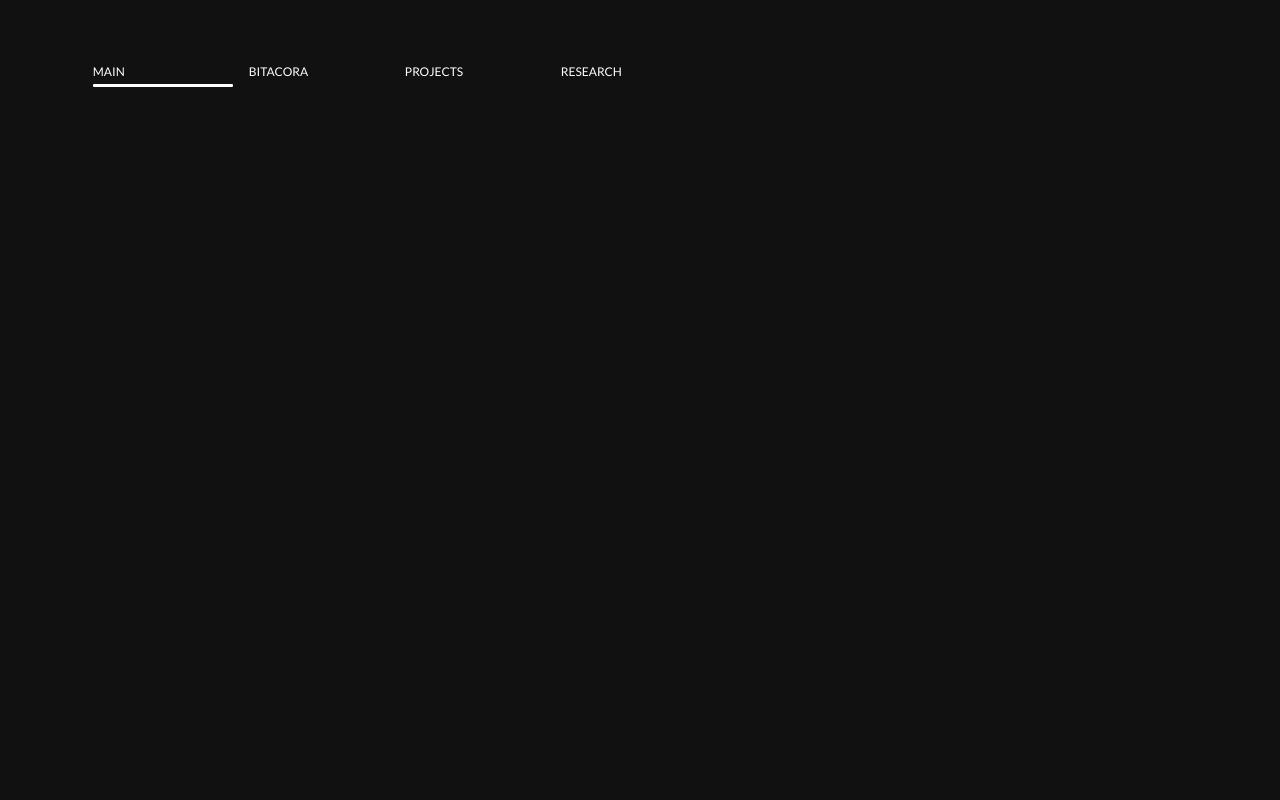
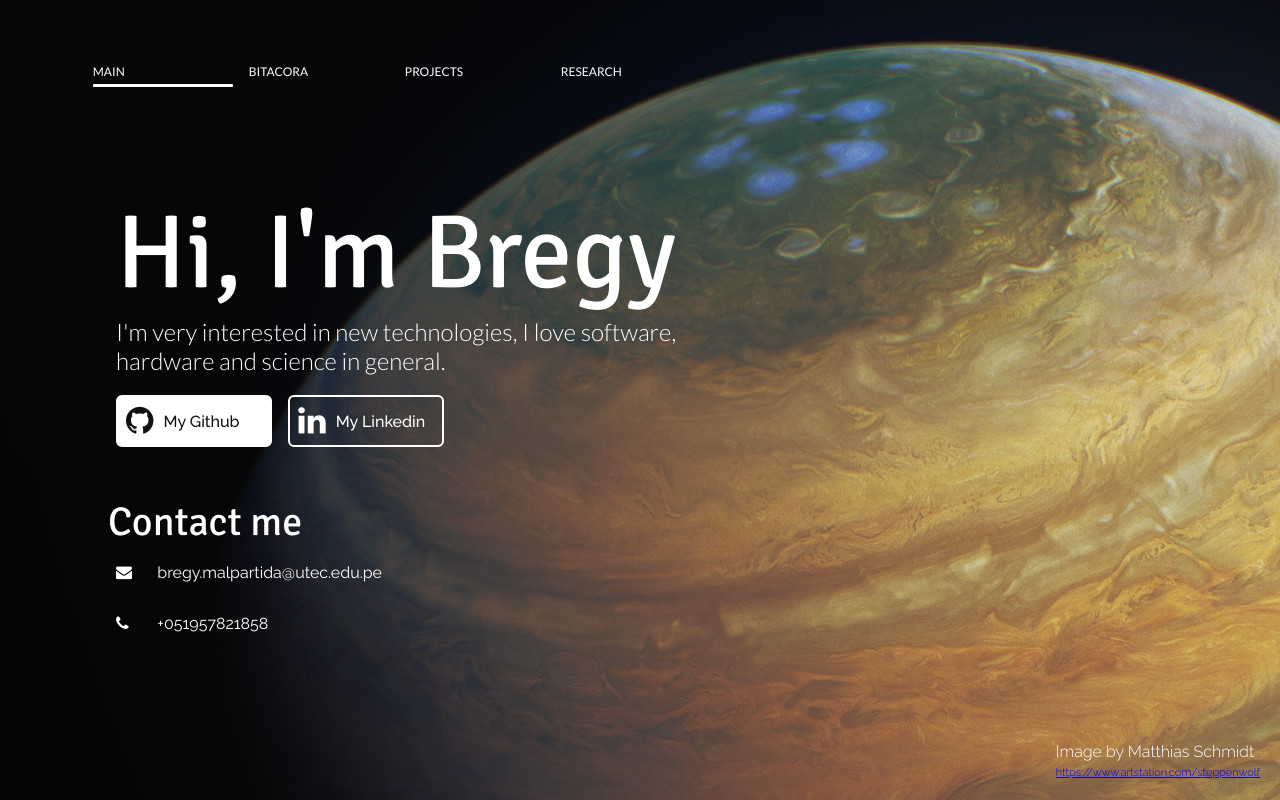
Before and after one commit to bregydoc/bregyme, a React (Create React App) app: page / in a window 1280 px wide. Built offline with nearby package versions, Linux system fonts and the light colour scheme.

Commit message:
Finished v0.1 of my personal site

```diff
--- a/package.json
+++ b/package.json
@@ -3,6 +3,8 @@
   "version": "0.1.0",
   "private": true,
   "dependencies": {
+    "aphrodite": "^2.2.0",
+    "font-awesome": "^4.7.0",
     "react": "^16.3.2",
     "react-dom": "^16.3.2",
     "react-flexbox-grid": "^2.1.0",
--- a/src/components/App.js
+++ b/src/components/App.js
@@ -1,7 +1,36 @@
 import React, { Component } from "react";
+import styled from "styled-components";
 
 import Background from "./Background";
 import Toolbar from "./Toolbar";
+import ImBregy from "./ImBregy";
+import ContactMe from "./ContactMe";
+
+const CopyWrap = styled.div`
+	color: white;
+	position: absolute;
+	bottom: 20px;
+	right: 20px;
+	font-family: "Raleway", sans-serif;
+	font-weight: 300;
+	@media only screen and (max-width: 700px) {
+		display: none;
+	}
+`;
+
+const CopyR = props => {
+	return (
+		<CopyWrap>
+			Image by Matthias Schmidt<br />
+			<a
+				style={{ fontSize: "11px" }}
+				href={"https://www.artstation.com/steppenwolf"}
+			>
+				https://www.artstation.com/steppenwolf
+			</a>
+		</CopyWrap>
+	);
+};
 
 class App extends Component {
 	render() {
@@ -9,7 +38,10 @@ class App extends Component {
 			<div>
 				<Background>
 					<Toolbar />
+					<ImBregy />
+					<ContactMe />
 				</Background>
+				<CopyR />
 			</div>
 		);
 	}
--- a/src/components/Background.js
+++ b/src/components/Background.js
@@ -1,7 +1,10 @@
 import styled from "styled-components";
+import planet from "../images/planet.jpg";
 
 export default styled.div`
 	background-color: #111111;
 	width: auto;
-	height: 100vh;
+	height: 100%;
+	min-height: 100vh;
+	background-image: url(${planet});
 `;
--- /dev/null
+++ b/src/components/ContactMe.js
@@ -0,0 +1,57 @@
+import React, { Component } from "react";
+import styled from "styled-components";
+import { Grid, Row, Col } from "react-flexbox-grid";
+
+import "font-awesome/css/font-awesome.min.css";
+
+const ContactWrap = styled.div`
+	color: white;
+	font-family: "Raleway", sans-serif;
+	margin-left: 100px;
+	max-width: 40%;
+	@media only screen and (max-width: 600px) {
+		margin-left: 0px;
+		max-width: 100%;
+	}
+
+	margin-top: 50px;
+`;
+
+const ContactTitle = styled.div`
+	font-family: "Signika", sans-serif;
+	font-size: 40px;
+`;
+
+class ContactMe extends Component {
+	render() {
+		return (
+			<ContactWrap>
+				<Grid fluid>
+					<Row>
+						<Col>
+							<ContactTitle>Contact me</ContactTitle>
+						</Col>
+					</Row>
+					<Row middle="xs">
+						<Col lg={1} sm={1} xs={1}>
+							<i className="fa fa-envelope" />
+						</Col>
+						<Col lg={11} sm={11} xs={10}>
+							<p>bregy.malpartida@utec.edu.pe</p>
+						</Col>
+					</Row>
+					<Row middle="xs">
+						<Col lg={1} sm={1} xs={1}>
+							<i className="fa fa-phone" />
+						</Col>
+						<Col lg={11} sm={11} xs={10}>
+							<p>+051957821858</p>
+						</Col>
+					</Row>
+				</Grid>
+			</ContactWrap>
+		);
+	}
+}
+
+export default ContactMe;
--- /dev/null
+++ b/src/components/GButton.js
@@ -0,0 +1,73 @@
+import React, { Component } from "react";
+import styled from "styled-components";
+
+import "font-awesome/css/font-awesome.min.css";
+
+const WrapButton = styled.div`
+	border: solid 2px white;
+	padding: 8px;
+	border-radius: 6px;
+	background-color: white;
+	transition: 0.3s;
+	max-width: 150px;
+	:hover {
+		cursor: pointer;
+		box-shadow: 4px 4px #4f6dc6;
+		transform: translate(-4px, -4px);
+	}
+	:active {
+		transform: translate(0px, 0px);
+		box-shadow: 0 0 #4f6dc6;
+	}
+`;
+
+const ButtonContainer = styled.div`
+	text-align: center;
+	vertical-align: middle;
+	align-items: center;
+	color: white;
+	display: flex;
+	background-color: white;
+	color: #111111;
+	-webkit-user-select: none; /* Safari */
+	-moz-user-select: none; /* Firefox */
+	-ms-user-select: none; /* IE10+/Edge */
+	user-select: none; /* Standard */
+	:hover {
+		cursor: pointer;
+	}
+	font-family: "Raleway", sans-serif;
+	font-weight: 500;
+`;
+
+class GButton extends Component {
+	state = {};
+
+	constructor(props) {
+		super(props);
+		this.props = props;
+		this.state = {
+			type: this.props.type
+		};
+	}
+
+	render() {
+		return (
+			<WrapButton
+				onClick={() => {
+					window.location.href = "https://github.com/bregydoc";
+				}}
+			>
+				<ButtonContainer>
+					<i
+						className="fa fa-github fa-2x"
+						style={{ marginRight: "10px" }}
+					/>
+					My Github
+				</ButtonContainer>
+			</WrapButton>
+		);
+	}
+}
+
+export default GButton;
--- /dev/null
+++ b/src/components/ImBregy.js
@@ -0,0 +1,97 @@
+import React, { Component } from "react";
+import styled from "styled-components";
+import { Grid, Row, Col } from "react-flexbox-grid";
+import GButton from "./GButton";
+import LButton from "./LButton";
+import { StyleSheet, css } from "aphrodite";
+import RButton from "./RButton";
+
+const styles = StyleSheet.create({
+	buttons: {
+		marginTop: "20px",
+		width: "30%",
+		"@media only screen and (max-width: 600px)": {
+			width: "100%"
+		},
+		"@media only screen and (max-width: 850px)": {
+			width: "100%"
+		}
+	}
+});
+
+const Greeting = styled.div`
+	font-family: "Signika", sans-serif;
+	font-size: 13vh;
+	color: white;
+`;
+
+const Description = styled.div`
+	font-family: "Lato", sans-serif;
+	font-weight: 300;
+	font-size: 3vh;
+	color: white;
+`;
+
+const Wrap = styled.div`
+	padding-left: 100px;
+	padding-top: 8%;
+	@media only screen and (max-width: 600px) {
+		padding-left: 0px;
+	}
+`;
+
+class ImBregy extends Component {
+	state = {
+		width: window.innerWidth
+	};
+
+	componentWillMount() {
+		window.addEventListener("resize", this.handleWindowSizeChange);
+	}
+
+	componentWillUnmount() {
+		window.removeEventListener("resize", this.handleWindowSizeChange);
+	}
+
+	handleWindowSizeChange = () => {
+		this.setState({ width: window.innerWidth });
+	};
+
+	render() {
+		const { width } = this.state;
+		const isMobile = width <= 500;
+
+		return (
+			<Wrap>
+				<Grid fluid>
+					<Row>
+						<Col lg={6} sm={12}>
+							<Greeting>Hi, I'm Bregy</Greeting>
+						</Col>
+					</Row>
+					<Row>
+						<Col lg={6} sm={12}>
+							<Description>
+								I'm very interested in new technologies, I love
+								software, hardware and science in general.
+							</Description>
+						</Col>
+					</Row>
+					<Row className={css(styles.buttons)}>
+						<Col sm={6} xs={6} lg={6} md={6}>
+							<GButton />
+						</Col>
+						<Col sm={6} xs={6} lg={6} md={6}>
+							<LButton />
+						</Col>
+						{/* <Col>
+							<RButton />
+						</Col> */}
+					</Row>
+				</Grid>
+			</Wrap>
+		);
+	}
+}
+
+export default ImBregy;
--- /dev/null
+++ b/src/components/LButton.js
@@ -0,0 +1,71 @@
+import React, { Component } from "react";
+import styled from "styled-components";
+
+import "font-awesome/css/font-awesome.min.css";
+
+const WrapButton = styled.div`
+	border: solid 2px white;
+	padding: 8px;
+	border-radius: 6px;
+	transition: 0.3s;
+	max-width: 150px;
+	:hover {
+		cursor: pointer;
+		box-shadow: 4px 4px #ff5368;
+		transform: translate(-4px, -4px);
+	}
+	:active {
+		transform: translate(0px, 0px);
+		box-shadow: 0 0 #ff5368;
+	}
+`;
+
+const ButtonContainer = styled.div`
+	text-align: center;
+	vertical-align: middle;
+	align-items: center;
+	color: white;
+	display: flex;
+	-webkit-user-select: none; /* Safari */
+	-moz-user-select: none; /* Firefox */
+	-ms-user-select: none; /* IE10+/Edge */
+	user-select: none; /* Standard */
+	:hover {
+		cursor: pointer;
+	}
+	font-family: "Raleway", sans-serif;
+	font-weight: 500;
+`;
+
+class LButton extends Component {
+	state = {};
+
+	constructor(props) {
+		super(props);
+		this.props = props;
+		this.state = {
+			type: this.props.type
+		};
+	}
+
+	render() {
+		return (
+			<WrapButton
+				onClick={() => {
+					window.location.href =
+						"https://www.linkedin.com/in/bregy-malpartida-ramos-a8570a11b/";
+				}}
+			>
+				<ButtonContainer>
+					<i
+						className="fa fa-linkedin fa-2x"
+						style={{ marginRight: "10px" }}
+					/>
+					My Linkedin
+				</ButtonContainer>
+			</WrapButton>
+		);
+	}
+}
+
+export default LButton;
--- /dev/null
+++ b/src/components/RButton.js
@@ -0,0 +1,64 @@
+import React, { Component } from "react";
+import styled from "styled-components";
+
+import "font-awesome/css/font-awesome.min.css";
+
+const WrapButton = styled.div`
+	border: solid 2px white;
+	padding: 8px;
+	border-radius: 6px;
+	transition: 0.3s;
+
+	:hover {
+		cursor: pointer;
+		box-shadow: 4px 4px #5278ad;
+		transform: translate(-4px, -4px);
+	}
+	:active {
+		transform: translate(0px, 0px);
+		box-shadow: 0 0 #5278ad;
+	}
+`;
+
+const ButtonContainer = styled.div`
+	text-align: center;
+	vertical-align: middle;
+	align-items: center;
+	color: white;
+	display: flex;
+	-webkit-user-select: none; /* Safari */
+	-moz-user-select: none; /* Firefox */
+	-ms-user-select: none; /* IE10+/Edge */
+	user-select: none; /* Standard */
+	:hover {
+		cursor: pointer;
+	}
+`;
+
+class RButton extends Component {
+	state = {};
+
+	constructor(props) {
+		super(props);
+		this.props = props;
+		this.state = {
+			type: this.props.type
+		};
+	}
+
+	render() {
+		return (
+			<WrapButton>
+				<ButtonContainer>
+					<i
+						className="fa fa-book fa-2x"
+						style={{ marginRight: "10px" }}
+					/>
+					My Resume
+				</ButtonContainer>
+			</WrapButton>
+		);
+	}
+}
+
+export default RButton;
--- a/src/components/Toolbar.js
+++ b/src/components/Toolbar.js
@@ -1,6 +1,8 @@
 import React, { Component } from "react";
 import styled from "styled-components";
 import { Grid, Row, Col } from "react-flexbox-grid";
+
+import "font-awesome/css/font-awesome.min.css";
 
 const ToolbarWrap = styled.div`
 	width: 50%;
@@ -26,9 +28,9 @@ const ItemSelected = styled.div`
 `;
 
 const ToolbarItem = class extends Component {
-	constructor(props) {
-		super(props);
-	}
+	// constructor(props) {
+	// 	super(props);
+	// }
 
 	render() {
 		return (
@@ -40,13 +42,33 @@ const ToolbarItem = class extends Component {
 	}
 };
 
+const ToolbarMobile = styled.div`
+	color: white;
+	text-align: end;
+	padding-top: 30px;
+	padding-right: 30px;
+`;
+
 class Toolbar extends Component {
-	constructor(props) {
-		super(props);
+	// constructor(props) {
+	// 	super(props);
+	// }
+
+	state = {
+		itemSelected: "main",
+		width: window.innerWidth
+	};
+
+	componentWillMount() {
+		window.addEventListener("resize", this.handleWindowSizeChange);
 	}
 
-	state = {
-		itemSelected: "main"
+	componentWillUnmount() {
+		window.removeEventListener("resize", this.handleWindowSizeChange);
+	}
+
+	handleWindowSizeChange = () => {
+		this.setState({ width: window.innerWidth });
 	};
 
 	itemClicked = sel => {
@@ -54,11 +76,14 @@ class Toolbar extends Component {
 	};
 
 	render() {
-		return (
+		const { width } = this.state;
+		const isMobile = width <= 800;
+
+		return !isMobile ? (
 			<ToolbarWrap>
 				<Grid fluid>
 					<Row around="xs">
-						<Col lg={3}>
+						<Col lg={3} md={3}>
 							<ToolbarItem
 								selected={this.state.itemSelected === "main"}
 								onClick={() => {
@@ -68,7 +93,7 @@ class Toolbar extends Component {
 								Main
 							</ToolbarItem>
 						</Col>
-						<Col lg={3}>
+						<Col lg={3} md={3}>
 							<ToolbarItem
 								selected={
 									this.state.itemSelected === "bitacora"
@@ -77,7 +102,7 @@ class Toolbar extends Component {
 								Bitacora
 							</ToolbarItem>
 						</Col>
-						<Col lg={3}>
+						<Col lg={3} md={3}>
 							<ToolbarItem
 								selected={
 									this.state.itemSelected === "projects"
@@ -86,7 +111,7 @@ class Toolbar extends Component {
 								Projects
 							</ToolbarItem>
 						</Col>
-						<Col lg={3}>
+						<Col lg={3} md={3}>
 							<ToolbarItem
 								selected={
 									this.state.itemSelected === "research"
@@ -98,6 +123,10 @@ class Toolbar extends Component {
 					</Row>
 				</Grid>
 			</ToolbarWrap>
+		) : (
+			<ToolbarMobile>
+				<i className="fa fa-angle-double-left fa-lg" />
+			</ToolbarMobile>
 		);
 	}
 }
--- a/src/index.css
+++ b/src/index.css
@@ -1,4 +1,6 @@
 @import url("https://fonts.googleapis.com/css?family=Lato:300,400,700");
+@import url("https://fonts.googleapis.com/css?family=Signika:300,400,600");
+@import url("https://fonts.googleapis.com/css?family=Raleway:300,400,500");
 
 body {
 	margin: 0;
```
Also changed, not shown: src/images/planet.jpg (added), 1 other file (tests, documents, lock files or other folders).
